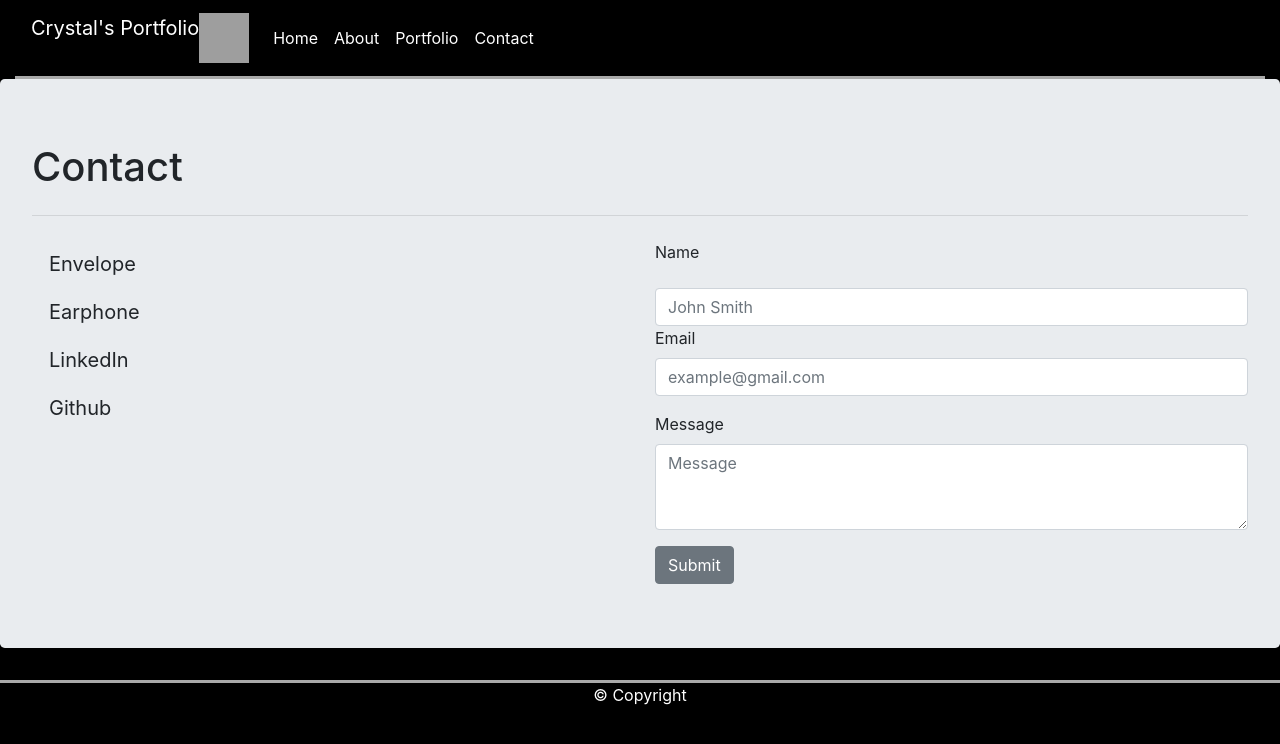
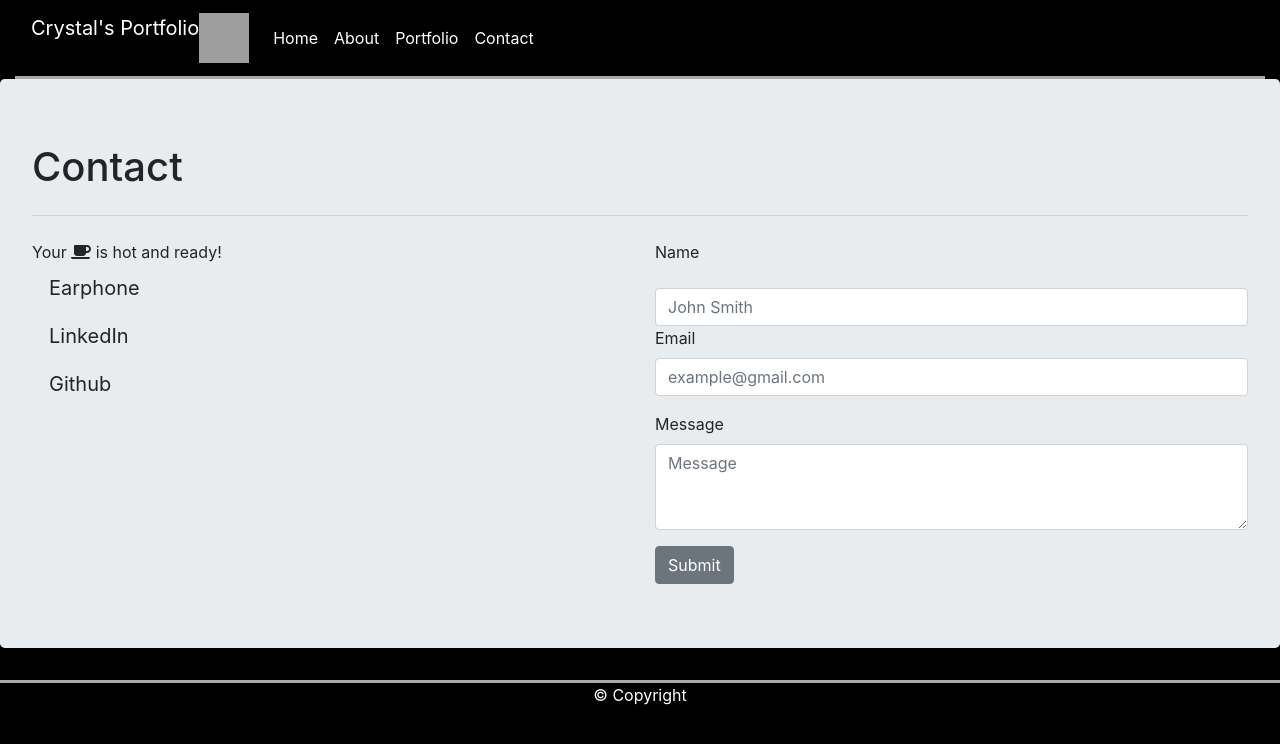
Before and after one commit to CrystalWatkins/Crystal-Watkins-Portfolio, a React (Create React App) app: page /contact in a window 1280 px wide. Shown: the top 744 px of the page. Built offline with nearby package versions, Linux system fonts and the light colour scheme; grey boxes are pictures that could not be loaded.

Commit message:
updating icons for contact page

```diff
--- a/package.json
+++ b/package.json
@@ -4,6 +4,9 @@
   "homepage": "https://crystalwatkins.github.io/crystal-watkins-portfolio",
   "private": true,
   "dependencies": {
+    "@fortawesome/fontawesome-svg-core": "^1.2.30",
+    "@fortawesome/free-brands-svg-icons": "^5.14.0",
+    "@fortawesome/free-regular-svg-icons": "^5.14.0",
     "@testing-library/jest-dom": "^4.2.4",
     "@testing-library/react": "^9.5.0",
     "@testing-library/user-event": "^7.2.1",
--- a/src/components/Contact/Contact.jsx
+++ b/src/components/Contact/Contact.jsx
@@ -1,9 +1,9 @@
 import React, { Component } from "react";
+// import {library} from '@fortawesome/fontawesome-svg-core';
+import { FontAwesomeIcon } from '@fortawesome/react-fontawesome';
+import { faCoffee } from '@fortawesome/free-solid-svg-icons';
 
 class Contact extends Component {
-  state= {
-    information: {},
-  };
 
 
 render() {
@@ -18,10 +18,8 @@ render() {
 
         <div className="row">
         <div className="col-sm-6">
-        <button type="button" className="btn btn-default btn-lg">
-        <span className="glyphicon glyphicon-envelope" aria-hidden="true"></span> Envelope
-        </button>
-
+        <FontAwesomeIcon icon="check-square" />
+    Your <FontAwesomeIcon icon={faCoffee} /> is hot and ready!
       <br />
 
         <button type="button" className="btn btn-default btn-lg">
```
Also changed, not shown: 1 other file (tests, documents, lock files or other folders).
